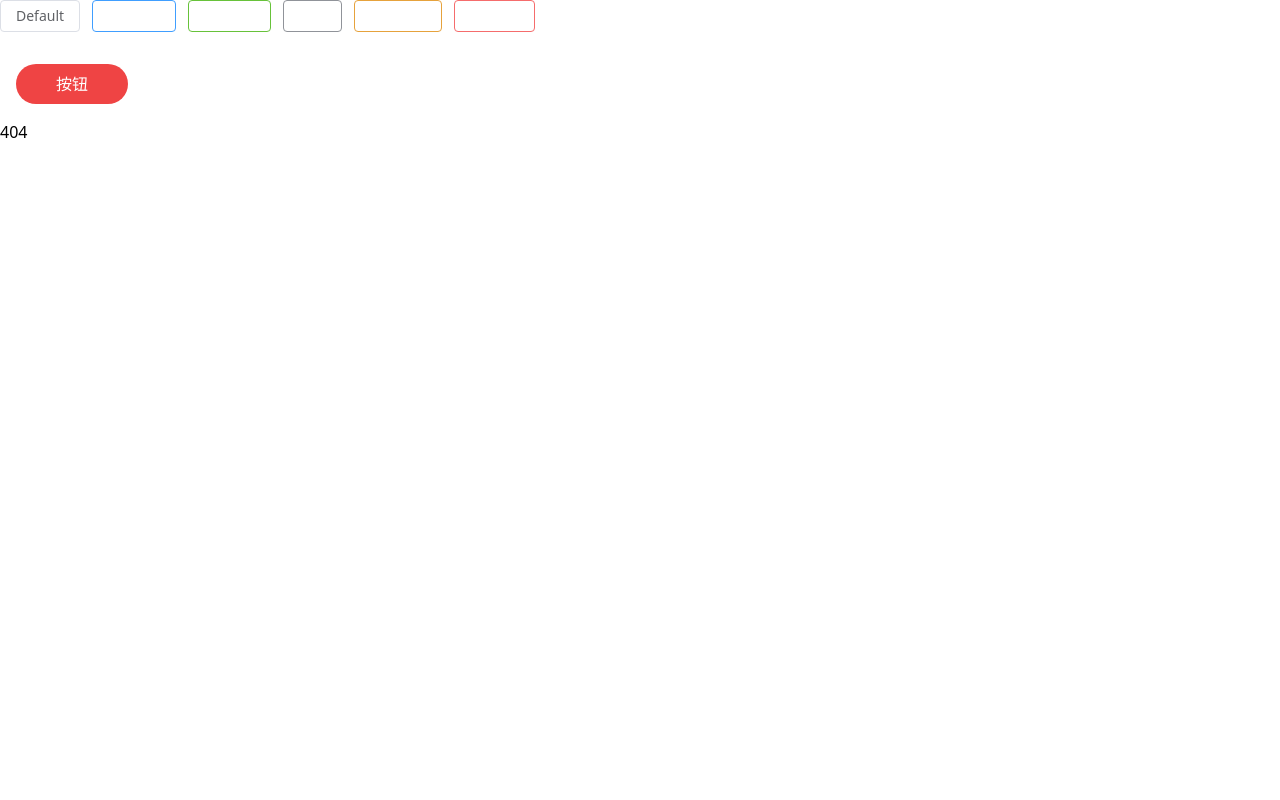
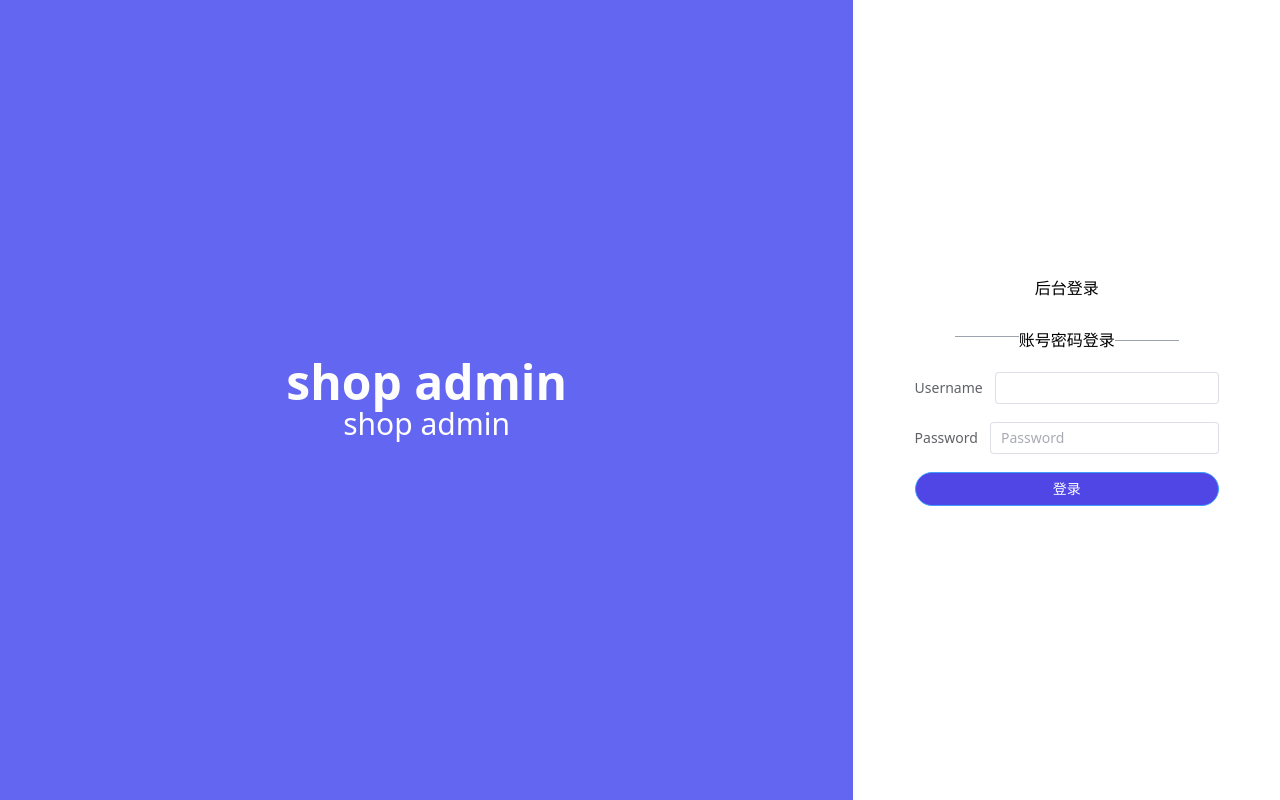
Before and after one commit to OM1GATTT/shop-admin, a Vue app: page /#/login in a window 1280 px wide. Before the commit this address had no page. Built offline with nearby package versions, Linux system fonts and the light colour scheme.

Commit message:
登录页

```diff
--- a/src/App.vue
+++ b/src/App.vue
@@ -1,13 +1,4 @@
 <template>
-  <el-row class="mb-4">
-    <el-button>Default</el-button>
-    <el-button type="primary">Primary</el-button>
-    <el-button type="success">Success</el-button>
-    <el-button type="info">Info</el-button>
-    <el-button type="warning">Warning</el-button>
-    <el-button type="danger">Danger</el-button>
-  </el-row>
-  <button class="btn m-4">按钮</button>
   <RouterView></RouterView>
 </template>
 
--- /dev/null
+++ b/src/pages/login.vue
@@ -0,0 +1,39 @@
+<template>
+    <el-row class="w-full h-screen">
+        <el-col :span="16" class="bg-indigo-500 flex flex-col text-white justify-center items-center">
+            <p class="text-light-50 text-5xl font-bold">shop admin</p>
+            <p class="text-3xl">shop admin</p>
+        </el-col>
+        <el-col :span="8" class="flex flex-col justify-center items-center">
+            <h2 class="bg-gary-500">后台登录</h2>
+
+            <div class="flex justify-center items-center my-5 space-y-2">
+                <span class="h-[1px] w-16 bg-gray-400"></span>
+                <span>账号密码登录</span>
+                <span class="h-[1px] w-16 bg-gray-400"></span>
+            </div>
+            <el-form>
+
+                <el-form-item label="Username" placeholder="Username">
+                    <el-input />
+                </el-form-item>
+
+                <el-form-item label="Password">
+                    <el-input type="password" placeholder="Password" />
+                </el-form-item>
+
+
+                <el-form-item>
+                    <el-button class="w-full py-4 bg-indigo-600 text-white rounded-full" type="primary"
+                        size="default">登录</el-button>
+                </el-form-item>
+            </el-form>
+        </el-col>
+    </el-row>
+</template>
+
+<script setup>
+
+</script>
+
+<style scoped></style>
--- a/src/router/index.js
+++ b/src/router/index.js
@@ -3,6 +3,7 @@ import { createRouter, createWebHashHistory } from 'vue-router'
 import Index from '~/pages/index.vue'
 import About from '~/pages/about.vue'
 import NotFound from '~/pages/404.vue'
+import Login from '~/pages/login.vue'
 
 const routes = [
     {
@@ -12,6 +13,10 @@ const routes = [
     {
         path: '/about',
         component: About
+    },
+    {
+        path: '/login',
+        component: Login
     },
     {
         path: '/:pathMatch(.*)',
```
